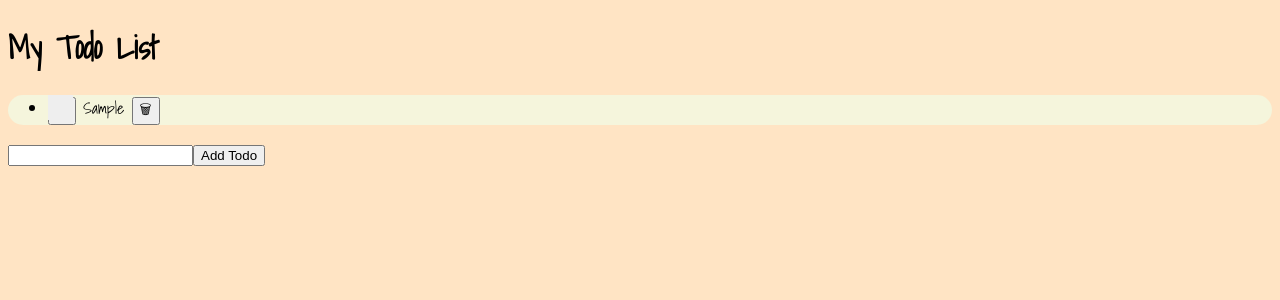
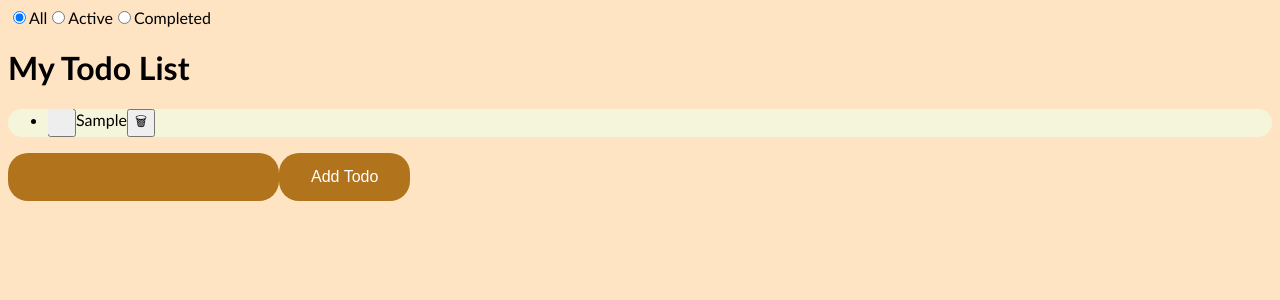
Before and after one commit to ksweety/VueToDo, a Vue app: page / in a window 1280 px wide. Both pictures are taken after typing "Sample" into the empty fields and a click on the button "Add Todo". Shown: the top 300 px of the page. Built offline with nearby package versions, Linux system fonts and the light colour scheme.

Commit message:
changingg

```diff
--- a/src/App.vue
+++ b/src/App.vue
@@ -1,11 +1,26 @@
 <script setup>
- import {ref, watch} from "vue"
+import {ref, watch} from "vue"
+ let filter=ref("all")
+
 
  let todos= ref(JSON.parse(window.localStorage.getItem("todos")) ?? [])
 
   watch(todos,function(value) {
     window.localStorage.setItem("todos",JSON.stringify(value))
   }, {deep:true})
+
+  function todoFilter (todo) {
+    if(filter.value=="active") {
+      return todo.complete== false
+
+    }
+    else if(filter.value=="completed") {
+      return todo.complete== true
+    }
+    else {
+      return true
+    }
+  }
 
  let newtodo= ref("")
 
@@ -26,19 +41,26 @@
 </script>
 
 <template>
+  <input name="filter" type="radio" value="all" v-model="filter">
+  <label>All</label>
+  <input name="filter" type="radio" value="active" v-model="filter">
+ <label>Active</label>
+ <input name="filter"  type="radio" value="completed" v-model="filter">
+ <label>Completed</label>
   <h1>My Todo List</h1>
   <ul class="dripster">
-  <li v-for="(todo, index) in todos" :class="{completed: todo.complete}">
+  <li v-for="(todo, index) in todos.filter(todoFilter)">
     <label class="container"><input type="checkbox" v-model="todo.complete"><span class="checkmark"></span></label>
+
     <button @click="deleteTodo(index)">🗑</button>
 
-  {{ todo.text }}
+    <span :class="{completed: todo.complete}">{{ todo.text }}</span>
 
   <button @click="deleteTodo()">🗑</button>
   </li>
   </ul>
-  <input v-model="newtodo" @keydown.enter="popUpTodo">
-  <button @click="popUpTodo">Add Todo</button>
+  <input v-model="newtodo" class="button " @keydown.enter="popUpTodo">
+  <button @click="popUpTodo" class="button">Add Todo</button>
 </template>
 
 <style>
@@ -46,7 +68,7 @@
 
 body{
   background-color: bisque;
-  font-family: 'Shadows Into Light', cursive;
+  font-family: 'Gill Sans', 'Gill Sans MT', Calibri, 'Trebuchet MS', sans-serif;
 
 
 }
@@ -126,4 +148,16 @@ body{
   border-radius: 200px;
 }
 
+.button {
+  background-color: #b1731c; /* Green */
+  border: none;
+  color: white;
+  padding: 15px 32px;
+  text-align: center;
+  text-decoration: none;
+  display: inline-block;
+  font-size: 16px;
+  border-radius: 20px;
+}
+
 </style>
```
